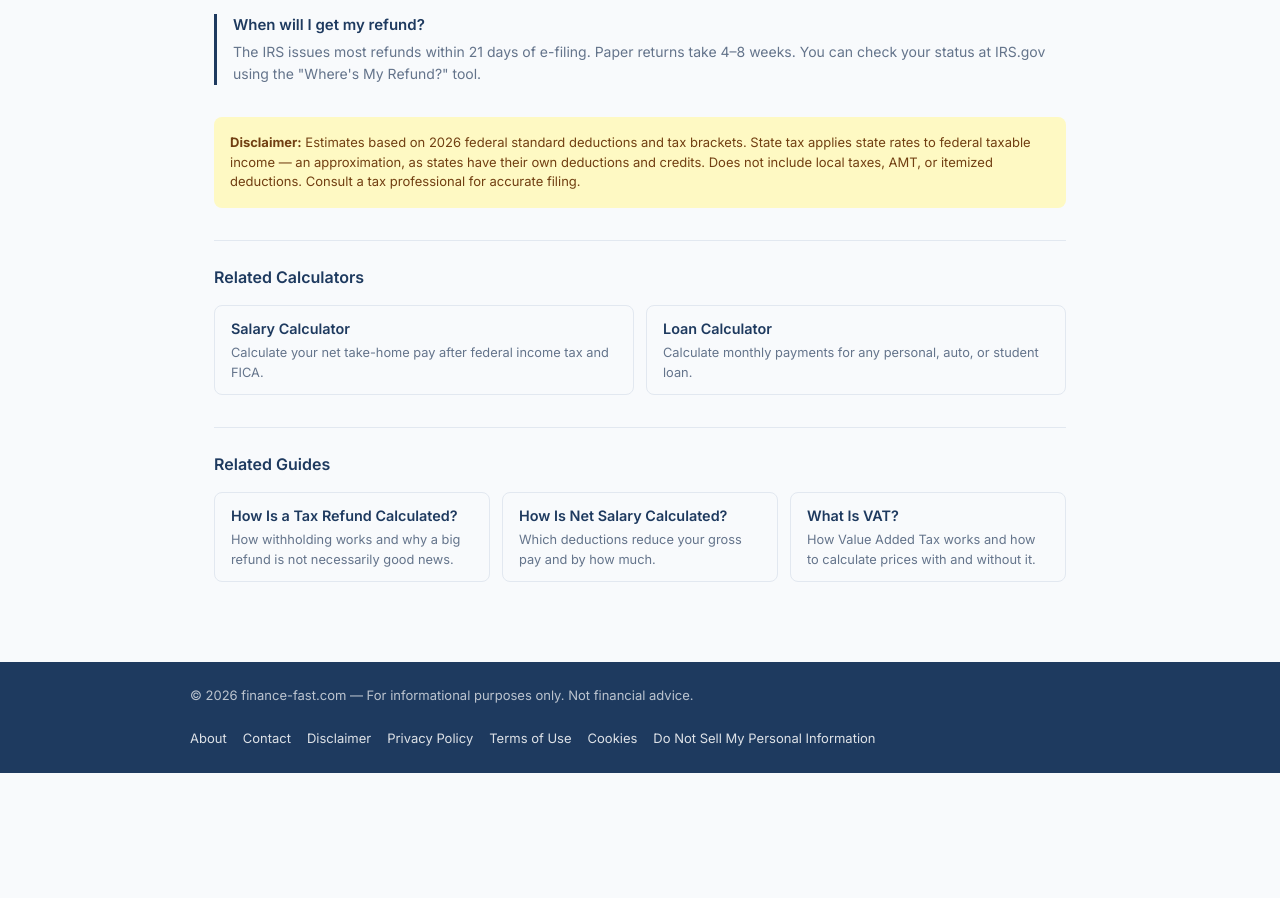
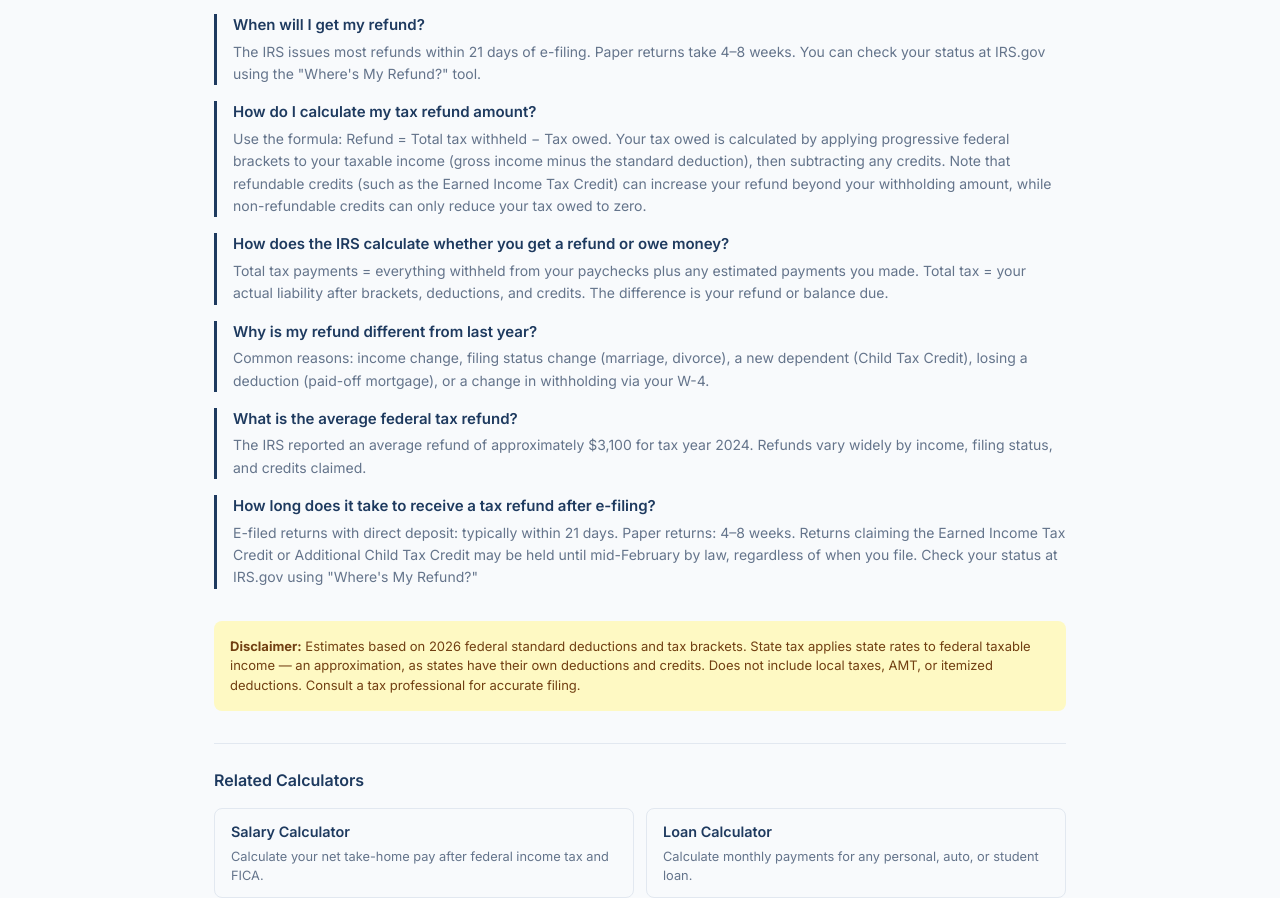
Before and after one commit to aure84/finance-calculator, a React (Vite) app: page /tax-refund-calculator in a window 1280 px wide. Shown: the part 1814-2712 px from the top of the page. Before the commit the page ends 2651 px from the top, so only its background shows below. Built offline with nearby package versions, Linux system fonts and the light colour scheme.

Commit message:
feat: expand TaxRefundPage FAQ from 5 to 10 questions

```diff
--- a/src/pages/TaxRefundPage.tsx
+++ b/src/pages/TaxRefundPage.tsx
@@ -32,6 +32,26 @@ const TAX_FAQ = [
   {
     q: 'When will I get my refund?',
     a: 'The IRS issues most refunds within 21 days of e-filing. Paper returns take 4–8 weeks. You can check your status at IRS.gov using the "Where\'s My Refund?" tool.',
+  },
+  {
+    q: 'How do I calculate my tax refund amount?',
+    a: 'Use the formula: Refund = Total tax withheld − Tax owed. Your tax owed is calculated by applying progressive federal brackets to your taxable income (gross income minus the standard deduction), then subtracting any credits. Note that refundable credits (such as the Earned Income Tax Credit) can increase your refund beyond your withholding amount, while non-refundable credits can only reduce your tax owed to zero.',
+  },
+  {
+    q: 'How does the IRS calculate whether you get a refund or owe money?',
+    a: 'Total tax payments = everything withheld from your paychecks plus any estimated payments you made. Total tax = your actual liability after brackets, deductions, and credits. The difference is your refund or balance due.',
+  },
+  {
+    q: 'Why is my refund different from last year?',
+    a: 'Common reasons: income change, filing status change (marriage, divorce), a new dependent (Child Tax Credit), losing a deduction (paid-off mortgage), or a change in withholding via your W-4.',
+  },
+  {
+    q: 'What is the average federal tax refund?',
+    a: 'The IRS reported an average refund of approximately $3,100 for tax year 2024. Refunds vary widely by income, filing status, and credits claimed.',
+  },
+  {
+    q: 'How long does it take to receive a tax refund after e-filing?',
+    a: "E-filed returns with direct deposit: typically within 21 days. Paper returns: 4–8 weeks. Returns claiming the Earned Income Tax Credit or Additional Child Tax Credit may be held until mid-February by law, regardless of when you file. Check your status at IRS.gov using \"Where's My Refund?\"",
   },
 ]
 
```
